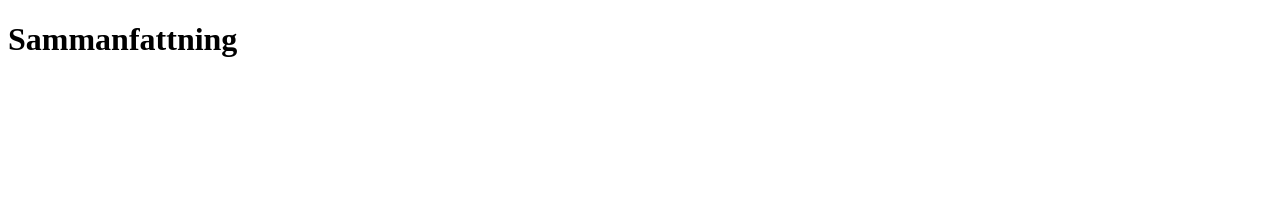
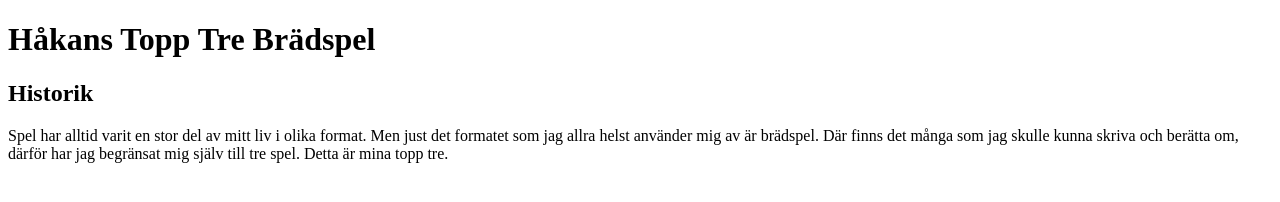
Before and after one commit to DHTheba/Vad-tycker-jag-om, a plain HTML site: page index.html in a window 1280 px wide. Drawn offline with Linux system fonts and the light colour scheme.

Commit message:
Changed the title and heading. Added a second heading and first paragraf

```diff
--- a/index.html
+++ b/index.html
@@ -2,9 +2,13 @@
 <html lang="en">
 <head>
     <meta charset="UTF-8">
-    <title>Sammanfattning</title>
+    <title>Brädspel</title>
 </head>
 <body>
-    <h1>Sammanfattning</h1>
+    <h1>Håkans Topp Tre Brädspel</h1>
+
+    <h2>Historik</h2>
+    <p>Spel har alltid varit en stor del av mitt liv i olika format. Men just det formatet som jag allra helst använder mig av är brädspel. Där finns det många som jag skulle kunna skriva och berätta om, därför har jag begränsat mig själv till tre spel. Detta är mina topp tre.</p>
+
 </body>
 </html>
```
